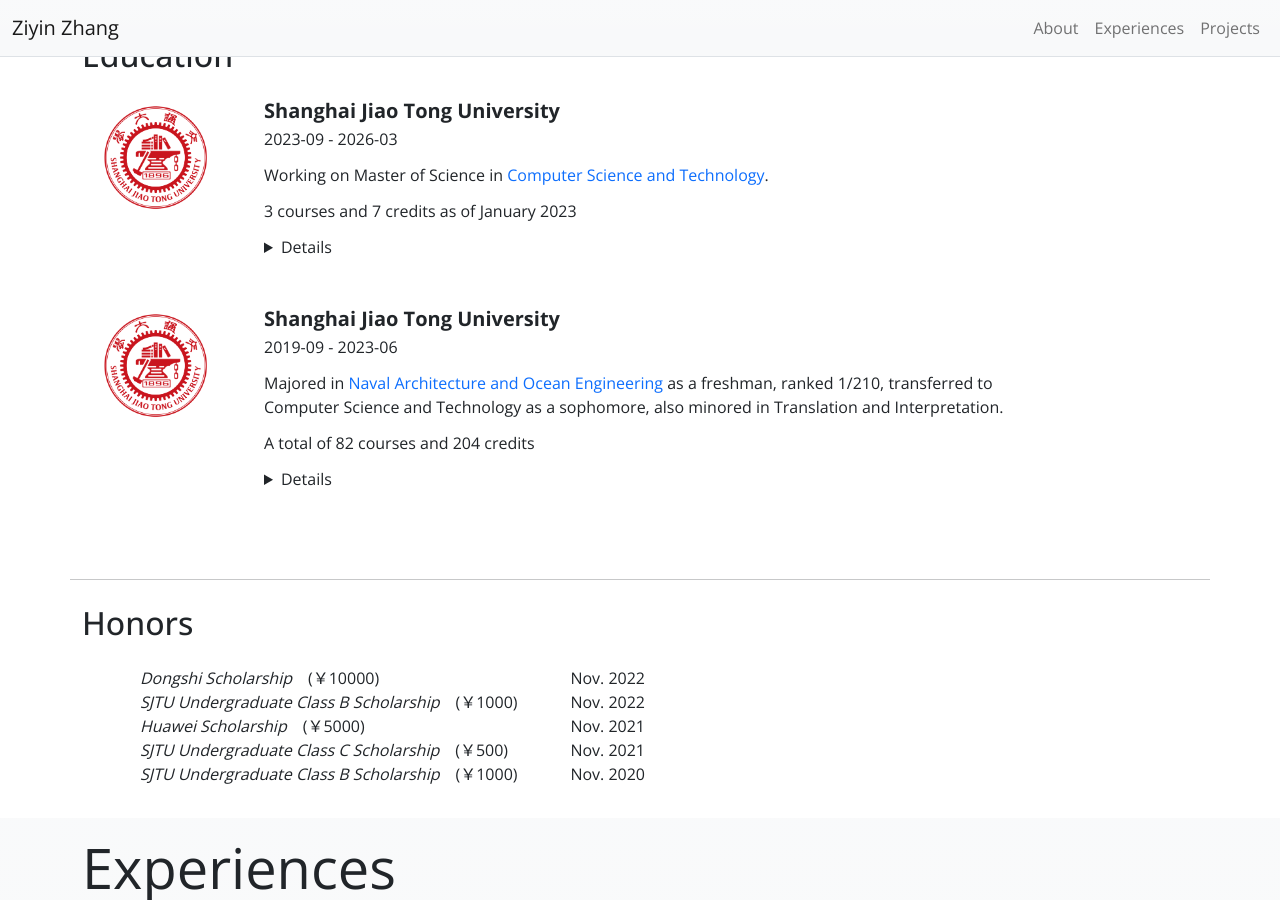
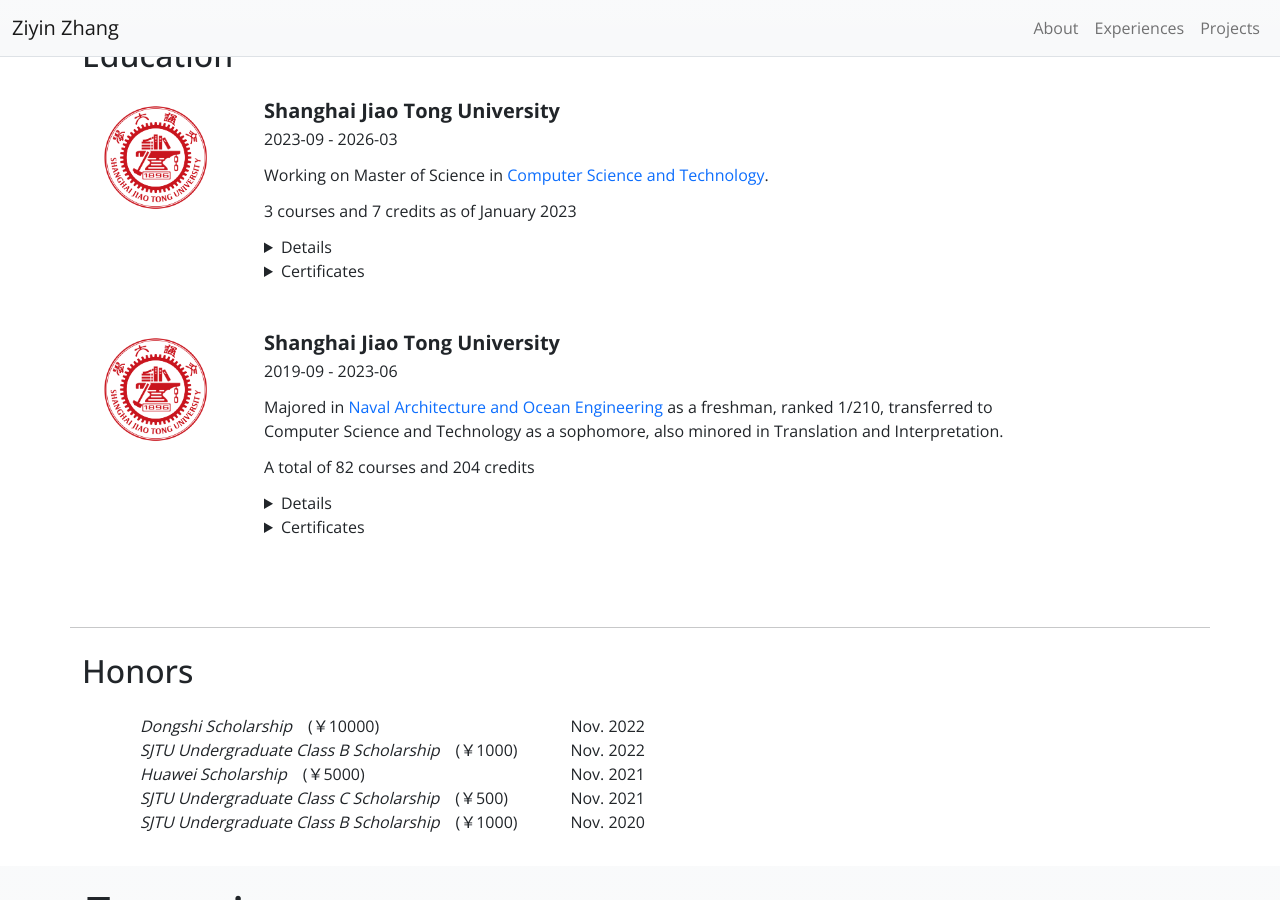
Before and after one commit to Geralt-Targaryen/Geralt-Targaryen.github.io, a Jekyll site: the page built from index.html, in a window 1280 px wide and 900 px high, scrolled down 834 px. Built offline with Jekyll 4.4.1, drawn with Linux system fonts in a browser that asks for light colours.

Commit message:
certificates

```diff
--- a/_data/bio.json
+++ b/_data/bio.json
@@ -101,6 +101,7 @@
       "major": "Majored in <a href=\"https://naoce.sjtu.edu.cn\" target=\"_blank\">Naval Architecture and Ocean Engineering</a> as a freshman, ranked 1/210, transferred to Computer Science and Technology as a sophomore, also minored in Translation and Interpretation.",
       "course_template": "<ul> <li>MA<ul>  <li>Calculus: 97/100</li> </ul></li> <li>CS<ul> <li>Electric Circuits: 100/100</li> </ul></li>  </ul>",
       "course": "<ul> <li>MATH<ul>  <li>Calculus: A</li> <li>Probability Theory and Statistics: 92/100</li> <li>Linear Algebra: 94/100</li> <li>Discrete Mathematics: 99/100</li> <li>Algorithm and Complexity: 94/100</li> </ul></li>       <li>CS<ul> <li>C++ programming: 98/100</li> <li>Data Structure: 94/100</li> <li>Operating System: 95/100</li> <li>Computer System Architecture: 95/100</li> <li>Principles of Compiler: 97/100</li> <li>Computer Graphics: 94/100</li> <li>Computer Networking: 98/100</li> </ul></li>      <li>AI<ul> <li>Principles of Data Science: 100/100</li> <li>Artificial Intelligence: 98/100</li> <li>Machine Learning: 97/100</li> <li>Reinforcement Learning: 92/100</li> <li>Natural Language Processing: 98.5/100</li> <li>Data Mining: 97/100</li> </ul></li>       <li>LANG<ul> <li>English Reading and Writing: 96/100</li> <li>Basic Latin: 98/100</li> <li>Interpretation: 98/100</li>  </ul></li>      </ul>",
+      "certificate": "<ul> <li>CET-4: 650</li> <li>CET-6: 631</li> <li>TEM-4: 90</li> </ul>",
       "summary": "A total of 82 courses and 204 credits",
       "startDate": "2019-09",
       "endDate": "2023-06",
--- a/_includes/about/about.html
+++ b/_includes/about/about.html
@@ -73,6 +73,7 @@
               <p style="line-height: 150%;">{{ education.major }}</p>
               <p>{{ education.summary }}</p>
               <details style="line-height: 150%;"><summary>Details</summary>{{ education.course }}</details>
+              <details style="line-height: 150%;"><summary>Certificates</summary>{{ education.certificate }}</details>
               <!--add an empty line-->
               <br>
             </div>
```
